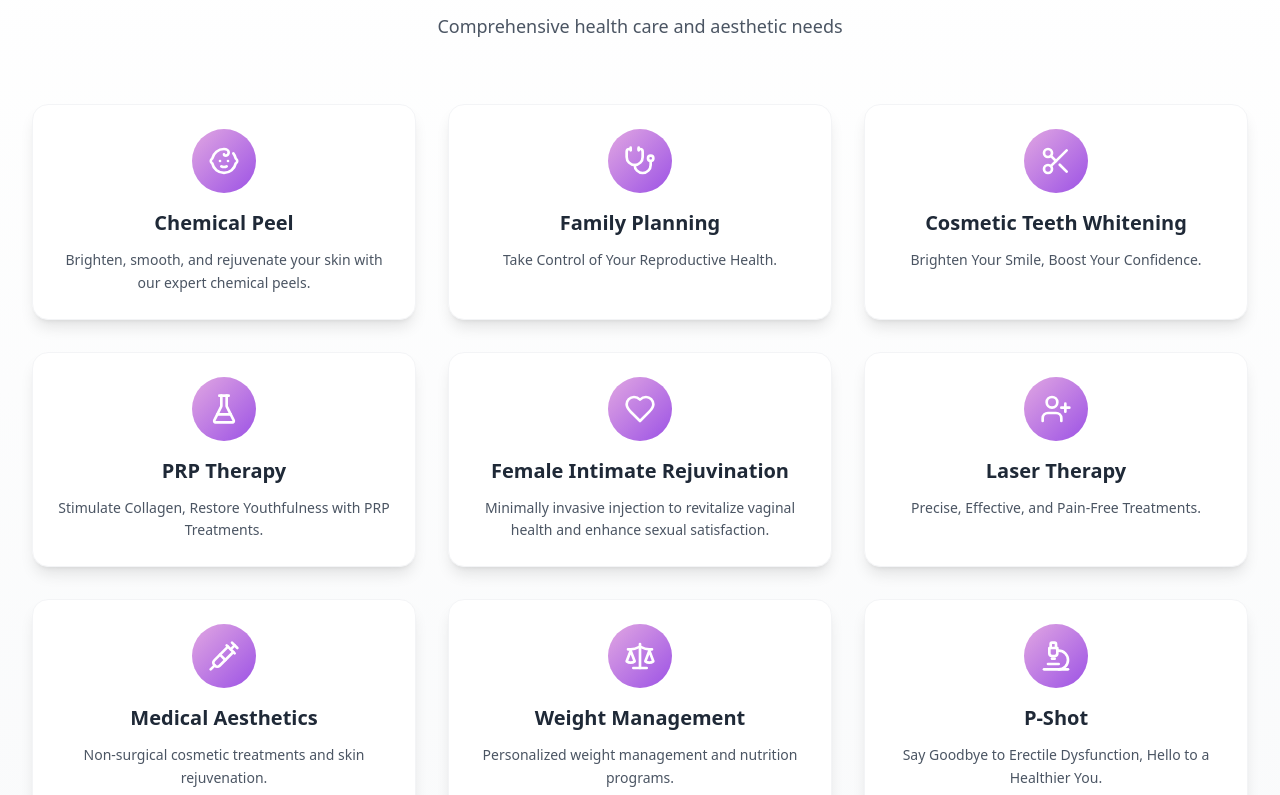
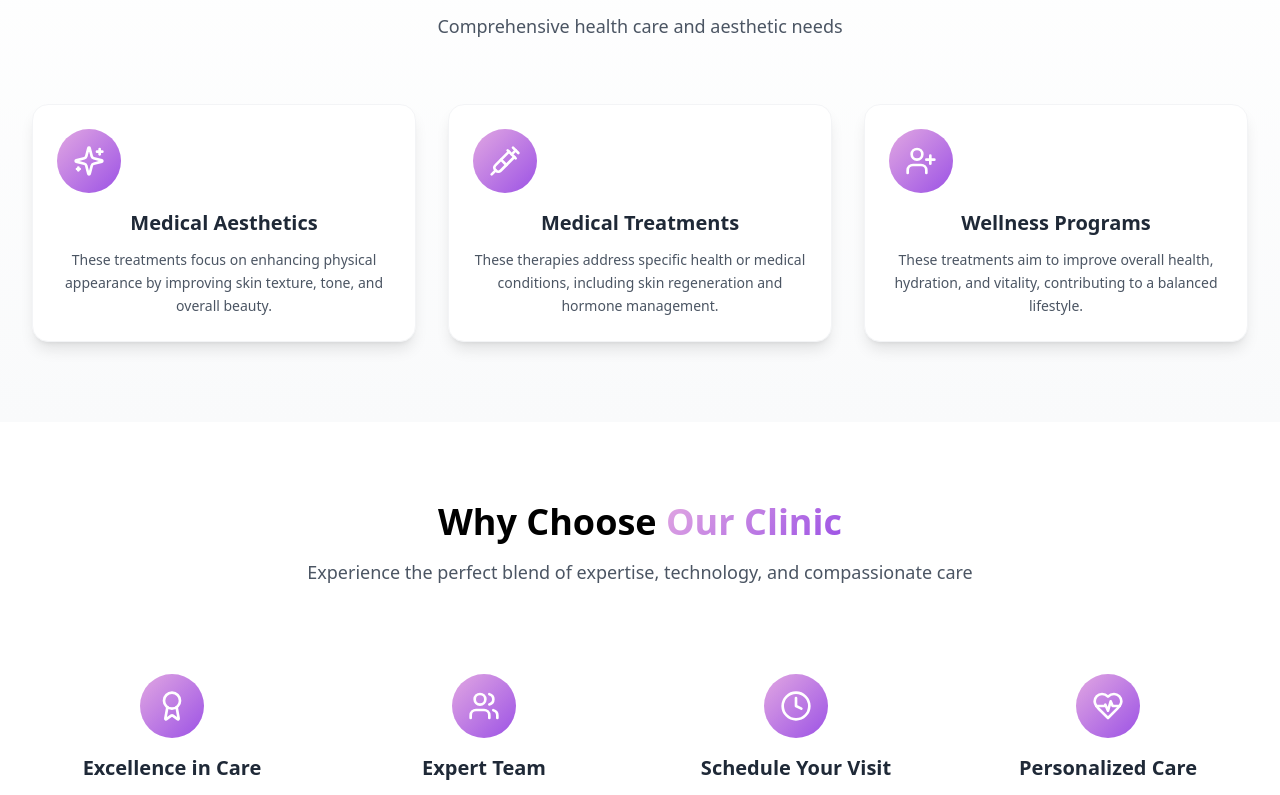
Before and after one commit to amartey-tricky/luxe, a Next.js app: page / in a window 1280 px wide. Shown: the part 1005-1800 px from the top of the page. Built offline with nearby package versions, Linux system fonts and the light colour scheme.

Commit message:
home page refresh

```diff
--- a/components/home/treatments/TreatmentCard.tsx
+++ b/components/home/treatments/TreatmentCard.tsx
@@ -2,6 +2,7 @@
 
 import { motion } from 'framer-motion';
 import { LucideIcon } from 'lucide-react';
+import Link from 'next/link';
 import styles from './styles.module.css';
 
 interface TreatmentCardProps {
@@ -28,11 +29,13 @@ export function TreatmentCard({ treatment, index }: TreatmentCardProps) {
       className={styles.treatmentCard}
       whileHover={{ y: -5, transition: { duration: 0.2 } }}
     >
+      <Link href={`/treatments/${treatment.id}`}>
       <div className={styles.iconWrapper}>
         <Icon className={styles.icon} />
       </div>
       <h3 className={styles.cardTitle}>{treatment.title}</h3>
       <p className={styles.cardDescription}>{treatment.description}</p>
+      </Link>
     </motion.div>
   );
 }
--- a/components/home/treatments/treatment-data.ts
+++ b/components/home/treatments/treatment-data.ts
@@ -1,68 +1,26 @@
 import {
-  Baby,
-  Stethoscope,
-  Scissors,
-  Heart,
-  UserPlus,
+  Sparkles,
   Syringe,
-  Scale,
-  Microscope,
-  FlaskConical
+  UserPlus
 } from "lucide-react";
 
 export const treatments = [
   {
-    "id": "prenatal-care",
-    "title": "Chemical Peel",
-    "description": "Brighten, smooth, and rejuvenate your skin with our expert chemical peels.",
-    "icon": Baby
+    id: "aesthetic",
+    title: "Medical Aesthetics",
+    description: "These treatments focus on enhancing physical appearance by improving skin texture, tone, and overall beauty.",
+    icon: Sparkles,
   },
   {
-    "id": "gynecology",
-    "title": "Family Planning",
-    "description": "Take Control of Your Reproductive Health.",
-    "icon": Stethoscope
+    id: "medical",
+    title: "Medical Treatments",
+    description: "These therapies address specific health or medical conditions, including skin regeneration and hormone management.",
+    icon: Syringe,
   },
   {
-    "id": "cosmetic-surgery",
-    "title": "Cosmetic Teeth Whitening",
-    "description": "Brighten Your Smile, Boost Your Confidence.",
-    "icon": Scissors
-  },
-  {
-    "id": "hormone-therapy",
-    "title": "PRP Therapy",
-    "description": "Stimulate Collagen, Restore Youthfulness with PRP Treatments.",
-    "icon": FlaskConical
-  },
-  {
-    "id": "fertility",
-    "title": "Female Intimate Rejuvination",
-    "description": "Minimally invasive injection to revitalize vaginal health and enhance sexual satisfaction.",
-    "icon": Heart
-  },
-  {
-    "id": "wellness",
-    "title": "Laser Therapy",
-    "description": "Precise, Effective, and Pain-Free Treatments.",
-    "icon": UserPlus
-  },
-  {
-    "id": "aesthetics",
-    "title": "Medical Aesthetics",
-    "description": "Non-surgical cosmetic treatments and skin rejuvenation.",
-    "icon": Syringe
-  },
-  {
-    "id": "weight-management",
-    "title": "Weight Management",
-    "description": "Personalized weight management and nutrition programs.",
-    "icon": Scale
-  },
-  {
-    "id": "diagnostics",
-    "title": "P-Shot",
-    "description": "Say Goodbye to Erectile Dysfunction, Hello to a Healthier You.",
-    "icon": Microscope
-  },
+    id: "wellness",
+    title: "Wellness Programs",
+    description: "These treatments aim to improve overall health, hydration, and vitality, contributing to a balanced lifestyle.",
+    icon: UserPlus,
+  }
 ];
```
Also changed, not shown: package.json (+6 -6 lines), 1 other file (tests, documents, lock files or other folders).
